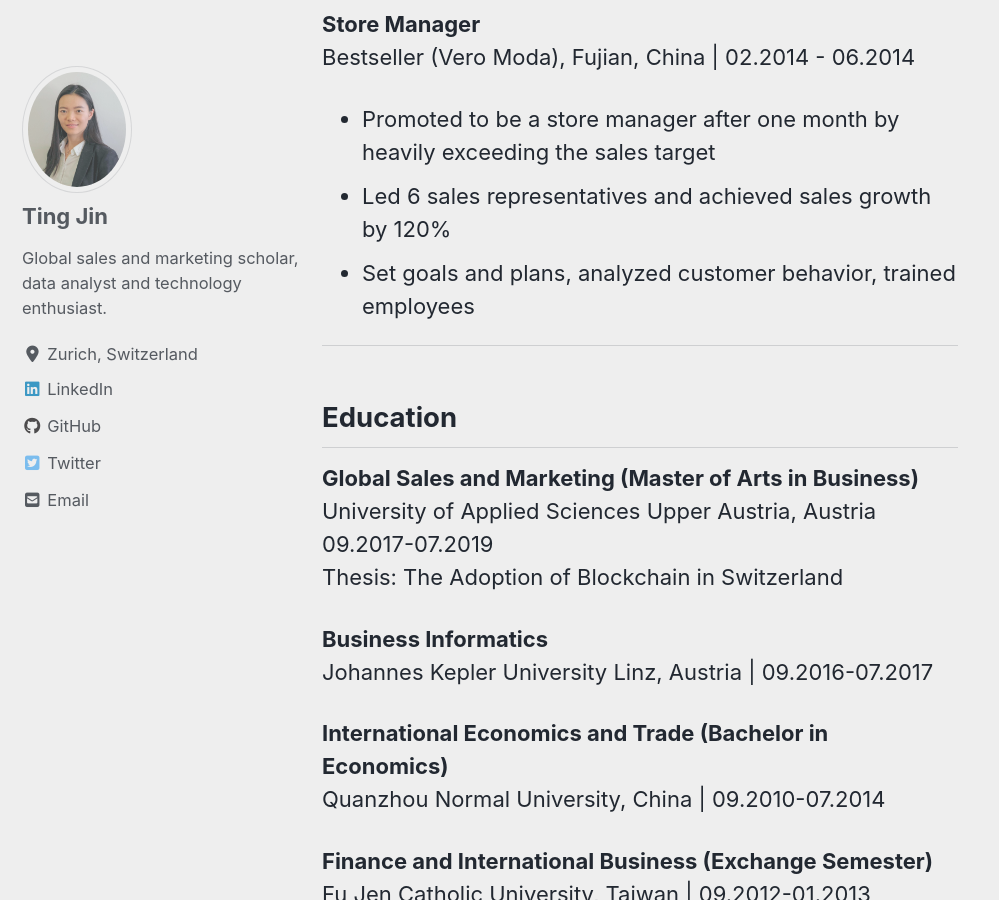
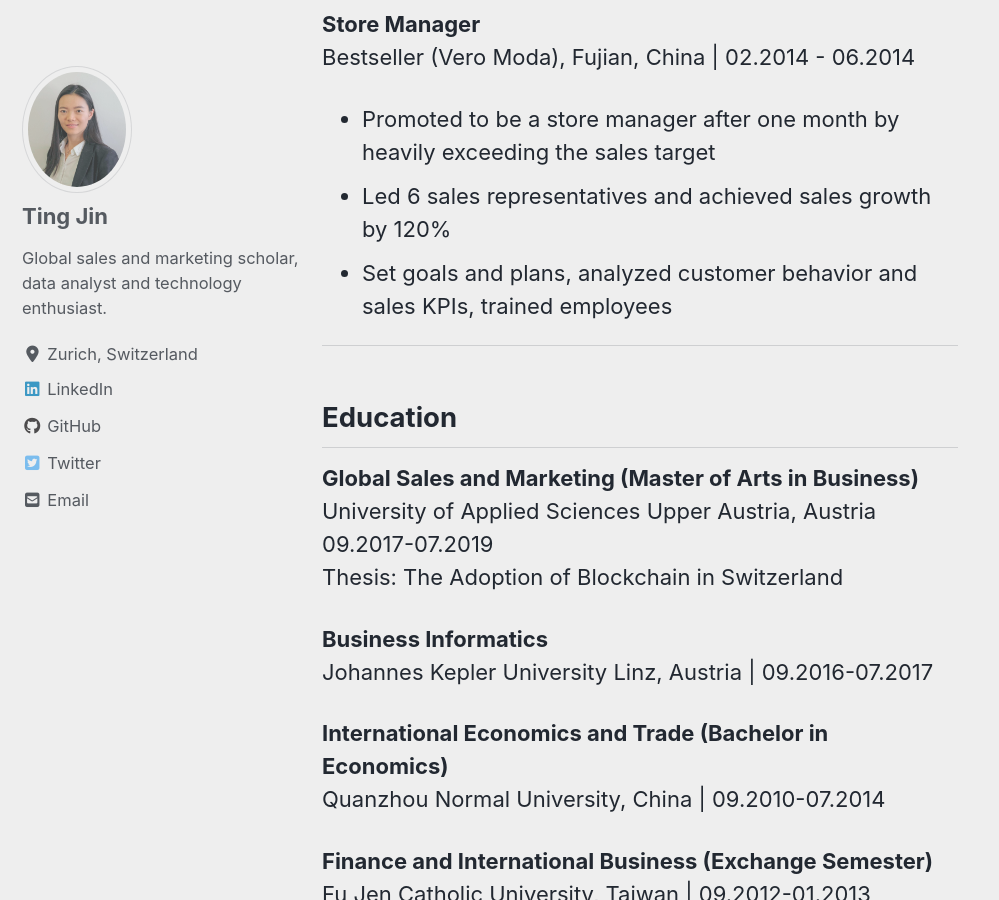
Before and after one commit to TingRigger/TingJin, a Jekyll site: the page built from _pages/cv.md, in a window 1280 px wide and 900 px high, scrolled down 1385 px. Shown: the whole window, without its empty margins (0-999 px from the left). Built offline with Jekyll 4.4.1, drawn with Linux system fonts in a browser that asks for light colours; cached includes are drawn as plain includes; nearby versions of some CDN libraries.

Commit message:
Update cv.md

```diff
--- a/_pages/cv.md
+++ b/_pages/cv.md
@@ -41,7 +41,7 @@ Sephora, Fujian, China | 07.2014 - 05.2015
 Bestseller (Vero Moda), Fujian, China | 02.2014 - 06.2014
 * Promoted to be a store manager after one month by heavily exceeding the sales target
 * Led 6 sales representatives and achieved sales growth by 120%
-* Set goals and plans, analyzed customer behavior, trained employees
+* Set goals and plans, analyzed customer behavior and sales KPIs, trained employees
 
 ---
 ## Education
```
